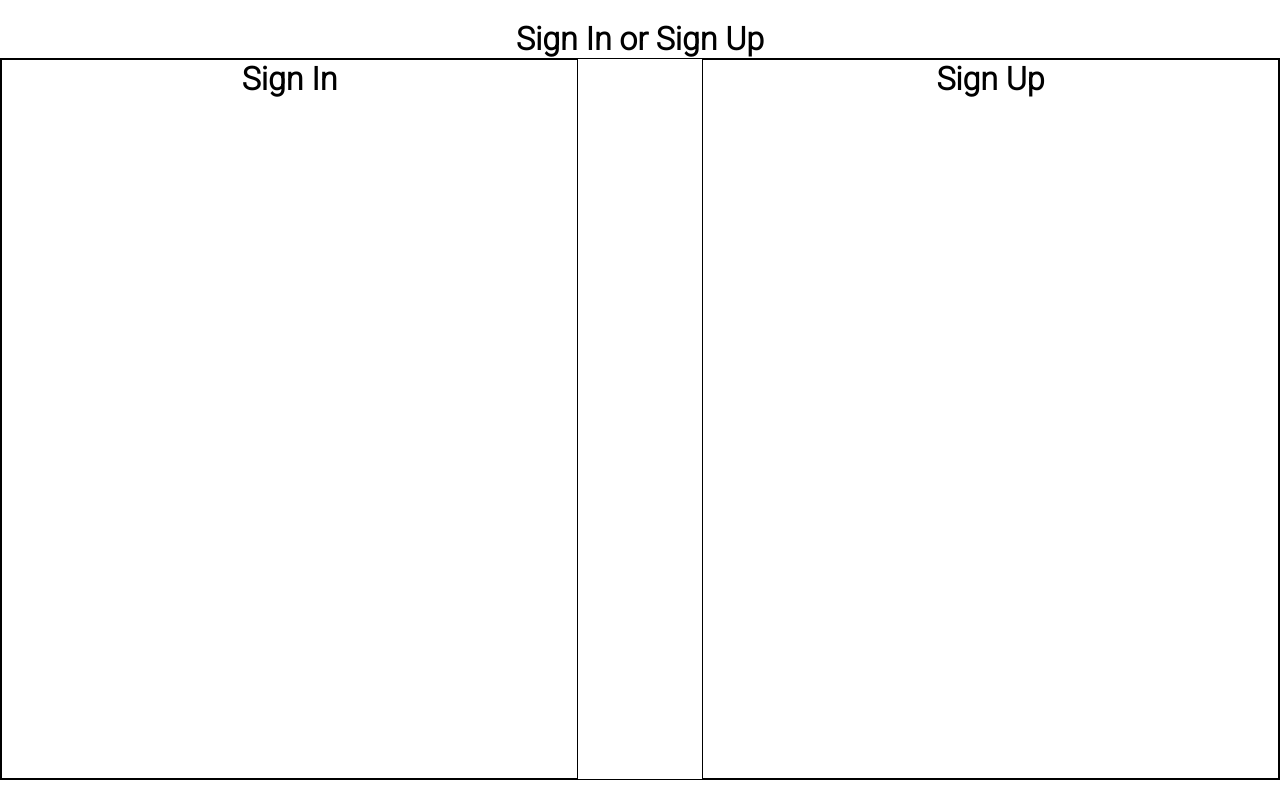
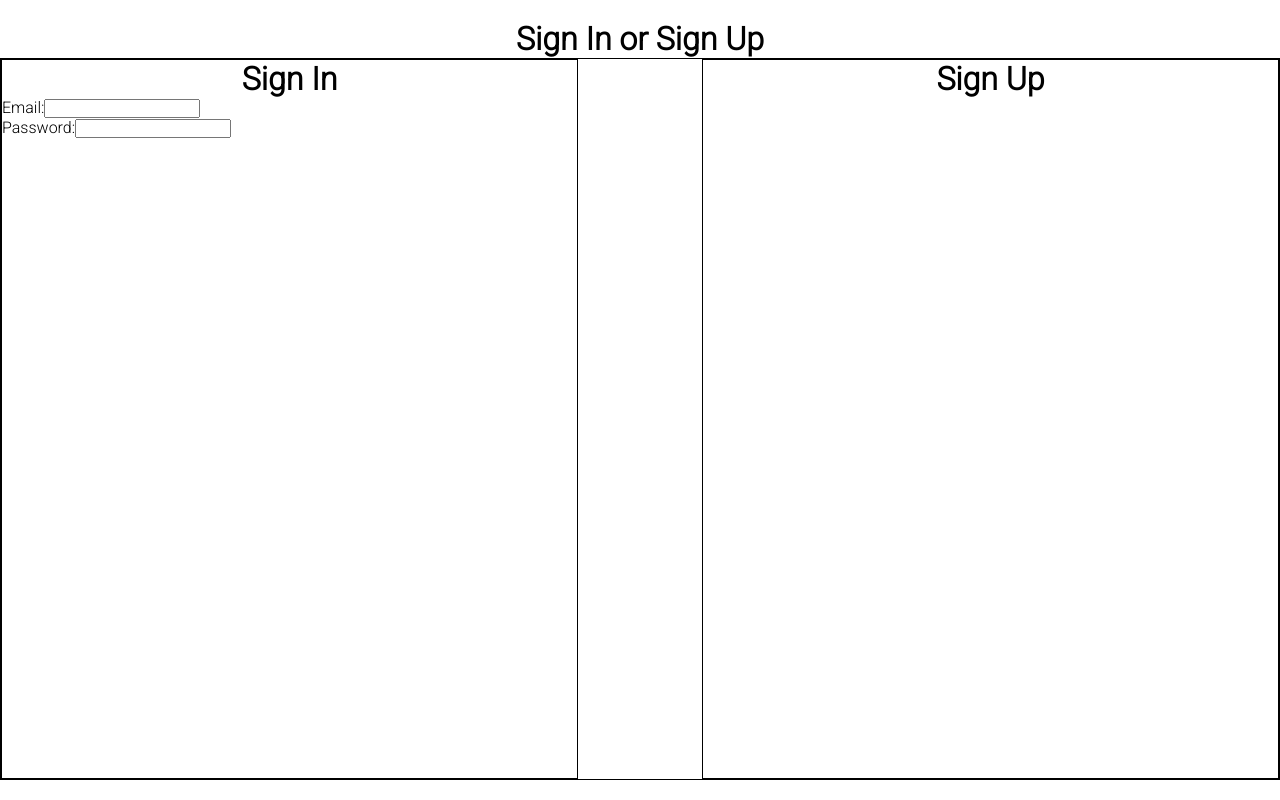
Before and after one commit to Mihailob5017/mk-trader, a React (Create React App) app in the folder client/: page /sign in a window 1280 px wide. Built offline with nearby package versions, Linux system fonts and the light colour scheme.

Commit message:
created the input text-component

```diff
--- a/client/src/components/input/input.component.js
+++ b/client/src/components/input/input.component.js
@@ -0,0 +1,24 @@
+import React from 'react';
+
+const InputComponent = ({
+  name,
+  label,
+  value,
+  handleChange,
+  ...otherProps
+}) => {
+  return (
+    <div className="input-container">
+      <label className='input-label' htmlFor={name}>{label}</label>
+      <input
+
+        name={name}
+        value={value}
+        onChange={handleChange}
+        {...otherProps}
+      />
+    </div>
+  );
+};
+
+export default InputComponent;
--- a/client/src/components/sign-in/sign-in.component.js
+++ b/client/src/components/sign-in/sign-in.component.js
@@ -1,10 +1,34 @@
-import React from 'react';
+import React, { useState } from 'react';
 import './sign-in.style.scss';
+import InputComponent from '../input/input.component';
 
 const SignIn = () => {
+  const [email, setEmail] = useState('');
+  const [password, setPassword] = useState('');
+
+  const handleChange = (e) => {
+    const { name, value } = e.target;
+    if (name === 'email') setEmail(value);
+    if (name === 'password') setPassword(value);
+  };
+
   return (
     <div className="sign-in-container">
       <h1 className="sign-in-header">Sign In</h1>
+      <InputComponent
+        type="email"
+        name="email"
+        value={email}
+        handleChange={handleChange}
+        label="Email:"
+      />
+      <InputComponent
+        type="password"
+        name="password"
+        value={password}
+        handleChange={handleChange}
+        label="Password:"
+      />
     </div>
   );
 };
```
